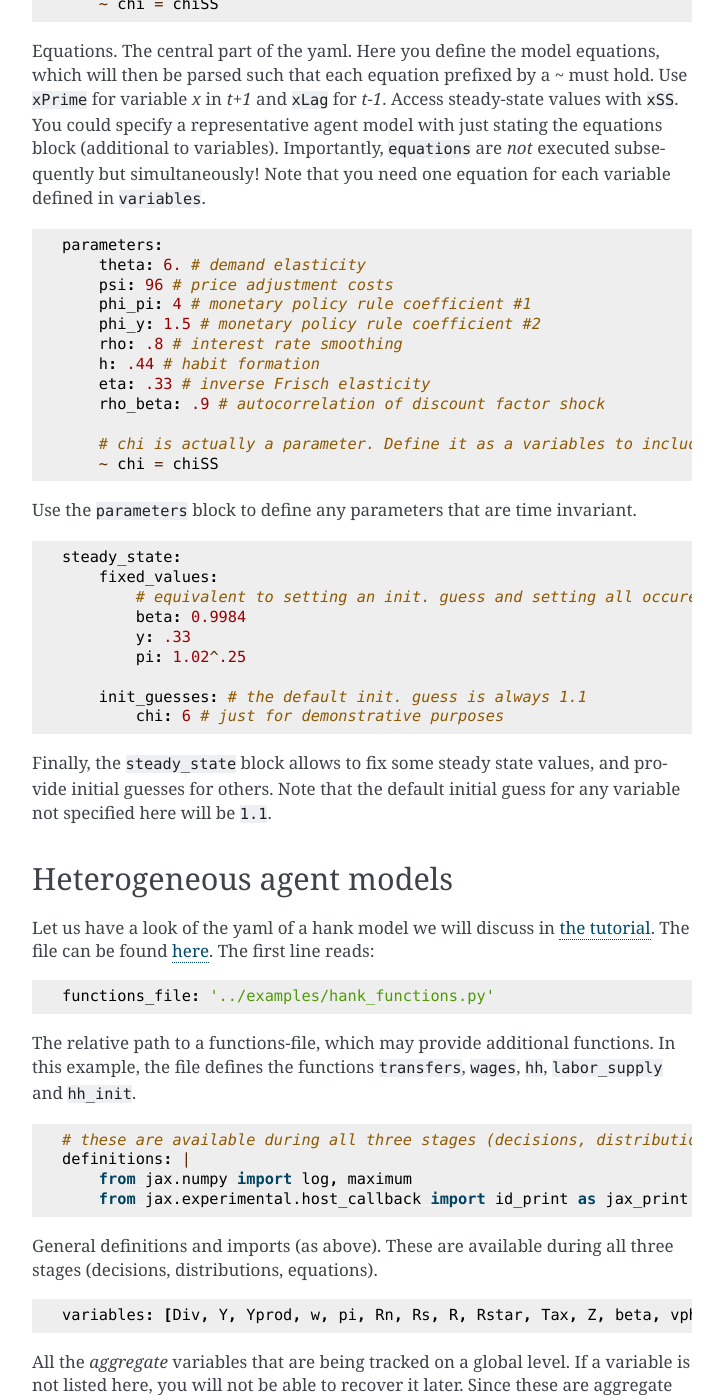
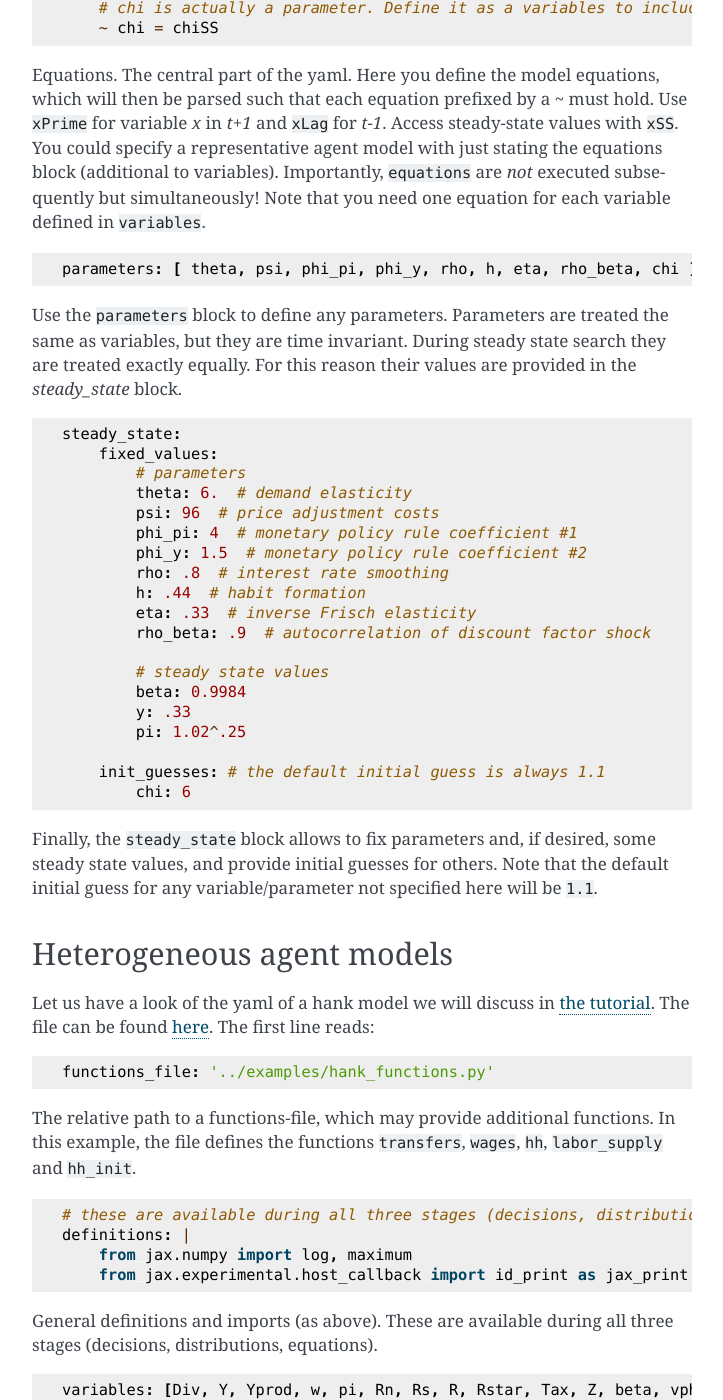
Before and after one commit to gboehl/econpizza, a Sphinx documentation site: the page built from docs/the_yaml.rst, in a window 1280 px wide and 1400 px high, scrolled down 958 px. Shown: the whole window, without its empty margins (388-1111 px from the left). Built offline with Sphinx 7.4.7, drawn with Linux system fonts in a browser that asks for light colours; some of the changed text lies outside the part shown.

Commit message:
add doc for pars are vars

```diff
--- a/docs/the_yaml.rst
+++ b/docs/the_yaml.rst
@@ -5,10 +5,11 @@ The *.yaml-file
 All relevant information is supplied via the yaml file. For general information about the YAML markup language and its syntax see `Wikipedia <https://en.wikipedia.org/wiki/YAML>`_. The yaml files follow a simple structure:
 
 1. define all variables and shocks
-2. provide the nonlinear equations. Note that each line starts with a `~`.
-3. provide the parameters and values.
-4. optionally provide some steady state values and/or values for initial guesses
-5. optionally provide some auxilliary equations that are not directly part of the nonlinear system (see the `yaml for the BH model <https://github.com/gboehl/econpizza/blob/master/econpizza/examples/bh.yaml>`_)
+2. provide the nonlinear equations. Note that each equation starts with a `~`.
+3. define the parameters
+4. define the values of the parameters in the `steady_state` section
+5. optionally provide some steady state values and/or values for initial guesses
+6. optionally provide auxilliary equations that are not directly part of the nonlinear system (see the `yaml for the BH model <https://github.com/gboehl/econpizza/blob/master/econpizza/examples/bh.yaml>`_)
 
 I will first briefly discuss the yaml of the small scale representative agents model `above <https://econpizza.readthedocs.io/en/latest/quickstart.html#quickstart>`_ and then turn to more complex HANK model.
 
@@ -46,34 +47,33 @@ Note that you need one equation for each variable defined in ``variables``.
 
 .. code-block::
 
-    parameters:
-        theta: 6. # demand elasticity
-        psi: 96 # price adjustment costs
-        phi_pi: 4 # monetary policy rule coefficient #1
-        phi_y: 1.5 # monetary policy rule coefficient #2
-        rho: .8 # interest rate smoothing
-        h: .44 # habit formation
-        eta: .33 # inverse Frisch elasticity
-        rho_beta: .9 # autocorrelation of discount factor shock
+    parameters: [ theta, psi, phi_pi, phi_y, rho, h, eta, rho_beta, chi ]
 
-        # chi is actually a parameter. Define it as a variables to include it into root finding to target nSS = ySS = 0.33
-        ~ chi = chiSS
-
-Use the ``parameters`` block to define any parameters that are time invariant.
+Use the ``parameters`` block to define any parameters. Parameters are treated the same as variables, but they are time invariant. During steady state search they are treated exactly equally. For this reason their values are provided in the `steady_state` block.
 
 .. code-block::
 
     steady_state:
         fixed_values:
-            # equivalent to setting an init. guess and setting all occurences in `equations` to value
+            # parameters
+            theta: 6.  # demand elasticity
+            psi: 96  # price adjustment costs
+            phi_pi: 4  # monetary policy rule coefficient #1
+            phi_y: 1.5  # monetary policy rule coefficient #2
+            rho: .8  # interest rate smoothing
+            h: .44  # habit formation
+            eta: .33  # inverse Frisch elasticity
+            rho_beta: .9  # autocorrelation of discount factor shock
+
+            # steady state values
             beta: 0.9984
             y: .33
             pi: 1.02^.25
 
-        init_guesses: # the default init. guess is always 1.1
-            chi: 6 # just for demonstrative purposes
+        init_guesses: # the default initial guess is always 1.1
+            chi: 6
 
-Finally, the ``steady_state`` block allows to fix some steady state values, and provide initial guesses for others. Note that the default initial guess for any variable not specified here will be ``1.1``.
+Finally, the ``steady_state`` block allows to fix parameters and, if desired, some steady state values, and provide initial guesses for others. Note that the default initial guess for any variable/parameter not specified here will be ``1.1``.
 
 
 Heterogeneous agent models
@@ -189,24 +189,27 @@ Equations. This also works exactly as for representative agents models.
 
 .. code-block::
 
-    parameters:
-        eis: 0.5
-        frisch: 0.5
-        theta: 6.
-        psi: 96
-        phi_pi: 1.5
-        phi_y: .25
-        rho: .8
-        rho_beta: .9
-        rho_rstar: .9
-        rho_Z: .8
+    parameters: [ eis, frisch, theta, psi, phi_pi, phi_y, rho, rho_beta, rho_rstar, rho_Z ]
 
-Define the model parameters, as above. Note that for parameters that need to be fitted during steady state search, it is better to define a variable instead (such as ``vphi`` above).
+Define the model parameters, as above.
 
 .. code-block::
 
     steady_state:
         fixed_values:
+            # parameters:
+            eis: 0.5
+            frisch: 0.5
+            theta: 6.
+            psi: 96
+            phi_pi: 1.5
+            phi_y: .25
+            rho: .8
+            rho_beta: .9
+            rho_rstar: .9
+            rho_Z: .8
+
+            # steady state
             Y: 1.0
             pi: 1.0
             beta: 0.97
@@ -221,4 +224,6 @@ Define the model parameters, as above. Note that for parameters that need to be
             R: Rstar
             VaPrime: hh_init(a_grid, skills_stationary)
 
-The steady state block. ``fixed_values`` are those steady state values that are fixed ex-ante. ``init_guesses`` are initial guesses for steady state finding. Note that for heterogeneous agents models it is required that the initial value of inputs to the decisions-stage are given (here ``VaPrime``).
+The steady state block. ``fixed_values`` are those steady state values that are fixed ex-ante. ``init_guesses`` are initial guesses for steady state finding. Values are defined from the top to the bottom, so it is possible to use recursive definitions, such as `n: w**frisch`.
+
+Note that for heterogeneous agents models it is required that the initial value of inputs to the decisions-stage are given (here ``VaPrime``).
```
Also changed, not shown: 1 other file.
